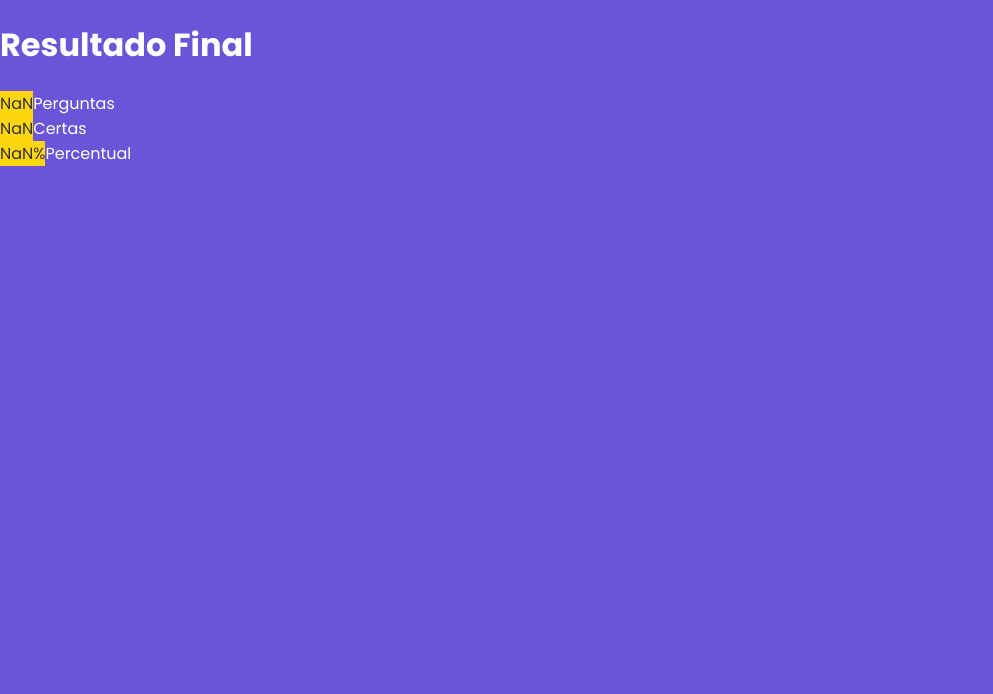
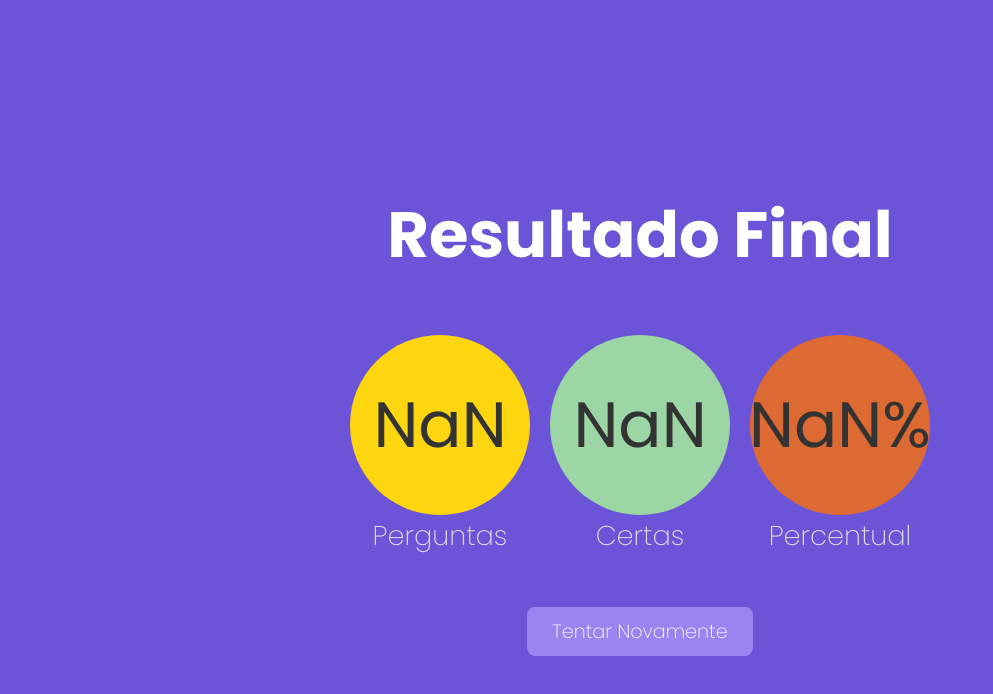
Before and after one commit to fjuncal/quiz-next, a Next.js app: page /resultado in a window 1280 px wide. Shown: the top 694 px of the page, without its empty margins (0-993 px from the left). Built offline with nearby package versions, Linux system fonts and the light colour scheme.

Commit message:
Implementando css no componente de estatistica e resultado e colocando botão de tentar novamente

```diff
--- a/pages/resultado.tsx
+++ b/pages/resultado.tsx
@@ -1,6 +1,7 @@
 import { useRouter } from "next/router";
 import styles from "../styles/Resultado.module.css";
 import Estatistica from "@/components/Estatistica";
+import Botao from "@/components/Botao";
 
 export default function resultado() {
   const router = useRouter();
@@ -11,9 +12,16 @@ export default function resultado() {
   return (
     <div className={styles.resultado}>
       <h1>Resultado Final</h1>
-      <Estatistica texto="Perguntas" valor={total} />
-      <Estatistica texto="Certas" valor={certas} />
-      <Estatistica texto="Percentual" valor={`${percentual}%`} />
+      <div style={{ display: "flex" }}>
+        <Estatistica texto="Perguntas" valor={total} />
+        <Estatistica texto="Certas" valor={certas} corFundo="#9cd6a4" />
+        <Estatistica
+          texto="Percentual"
+          valor={`${percentual}%`}
+          corFundo="#DE6A33"
+        />
+      </div>
+      <Botao href="/" texto="Tentar Novamente" />
     </div>
   );
 }
--- a/styles/Estatistica.module.css
+++ b/styles/Estatistica.module.css
@@ -1,3 +1,22 @@
 .estatistica {
   display: flex;
+  flex-direction: column;
+  align-items: center;
+  margin: 10px;
 }
+
+.valor {
+  justify-content: center;
+  align-items: center;
+  display: flex;
+  height: 180px;
+  width: 180px;
+  border-radius: 90px;
+  font-size: 4rem;
+}
+
+.texto {
+  color: #ddd;
+  font-size: 1.7rem;
+  font-weight: 200;
+}
--- a/styles/Resultado.module.css
+++ b/styles/Resultado.module.css
@@ -1,4 +1,8 @@
 .resultado {
   display: flex;
   flex-direction: column;
+  justify-content: center;
+  align-items: center;
+  height: 100vh;
+  font-size: 2rem;
 }
```
